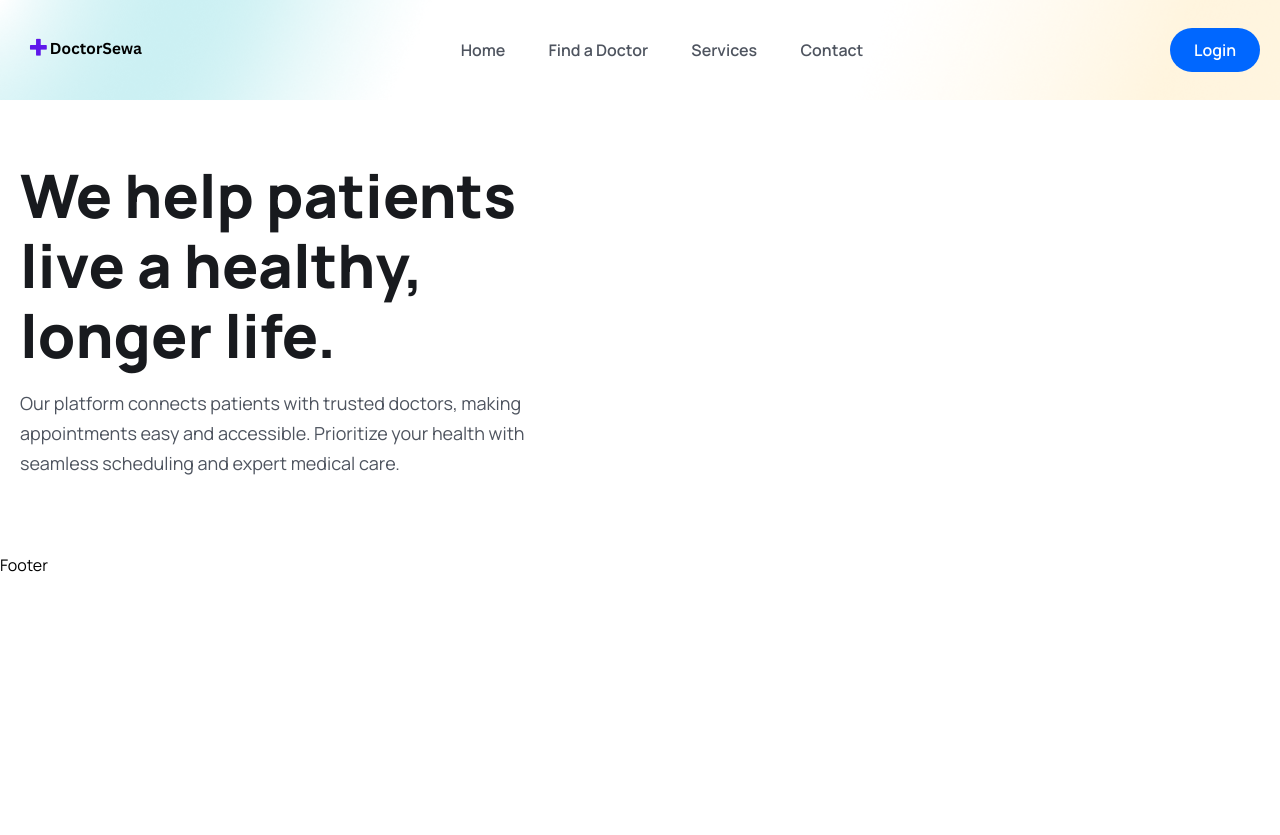
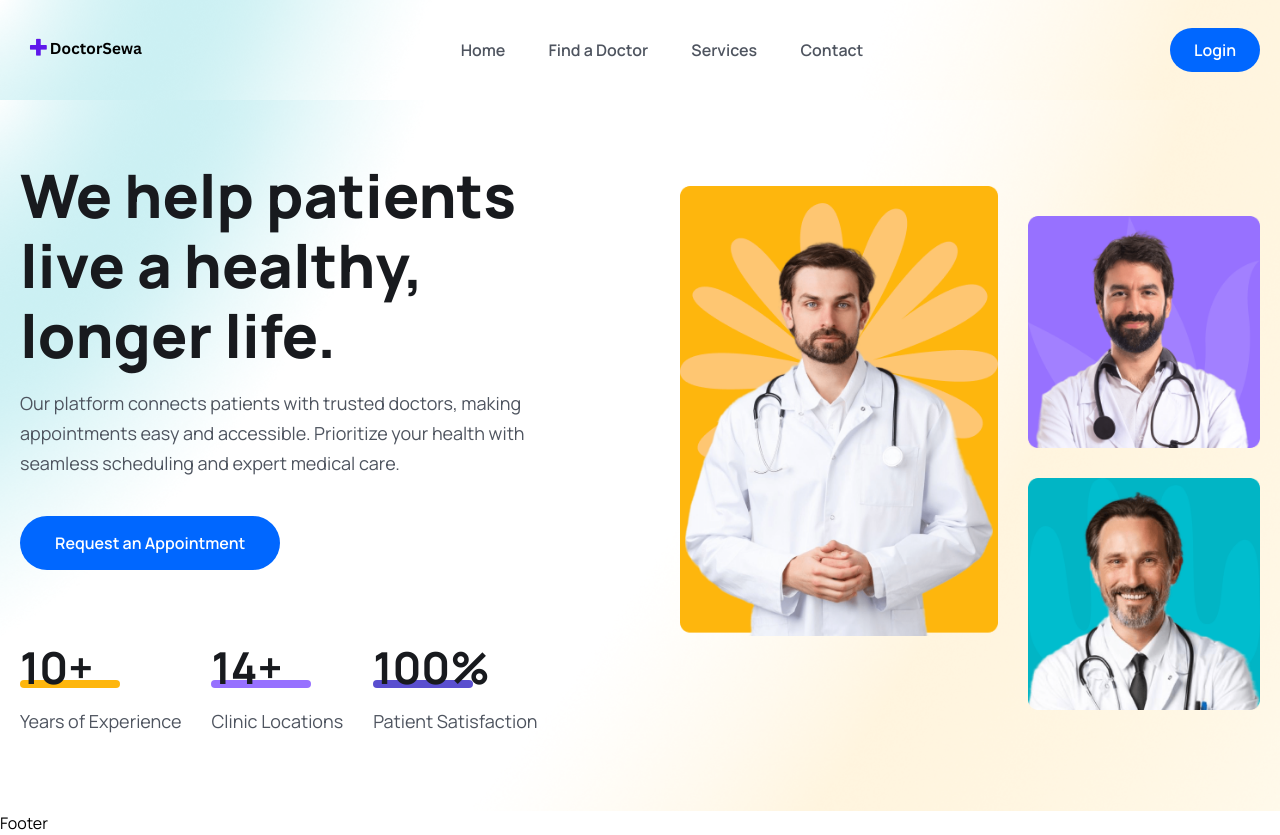
Before and after one commit to tmgnisc/Doctor-Appointment-Booking-MERN-, a React (Vite) app in the folder frontend/: page / in a window 1280 px wide. Before the commit the page ends 800 px from the top, so only its background shows below. Built offline with nearby package versions, Linux system fonts and the light colour scheme.

Commit message:
completed hero section

```diff
--- a/frontend/src/index.css
+++ b/frontend/src/index.css
@@ -27,6 +27,10 @@
   .header {
     @apply bg-[url('./assets/images/abc.png')] bg-no-repeat bg-center bg-cover w-full h-[100px] leading-[100px];
   }
+
+  .hero_section{
+    @apply bg-[url('./assets/images/hero-bg.png')] bg-no-repeat bg-center bg-cover;
+  }
 }
 
 @media only screen and (max-width: 1024px) {
--- a/frontend/src/pages/Home.jsx
+++ b/frontend/src/pages/Home.jsx
@@ -1,4 +1,7 @@
 import React from "react";
+import heroImg01 from "../assets/images/hero-img01.png"
+import heroImg02 from "../assets/images/hero-img02.png"
+import heroImg03 from "../assets/images/hero-img03.png"
 
 const Home = () => {
   return (
@@ -14,9 +17,51 @@ const Home = () => {
                 </h1>
 
                 <p className="text_para">
-                Our platform connects patients with trusted doctors, making appointments easy and accessible. Prioritize your health with seamless scheduling and expert medical care.
+                  Our platform connects patients with trusted doctors, making
+                  appointments easy and accessible. Prioritize your health with
+                  seamless scheduling and expert medical care.
                 </p>
+                <button className="btn">Request an Appointment</button>
               </div>
+
+              {/* hero coutner */}
+              <div className="mt-[30px] lg:mt-[70px] flex flex-col lg:flex-row lg:items-center gap-5 lg:gap-[30px]">
+                <div>
+                  <h2 className="text-[36px] leading-[56px] lg:text-[44px] lg:leading-[54px] font-[700] text-headingColor">
+                    10+
+                  </h2>
+                  <span className="w-[100px] h-2 bg-yellowColor rounded-full block mt-[-14px]"></span>
+                  <p className="text_para">Years of Experience</p>
+                </div>
+
+                <div>
+                  <h2 className="text-[36px] leading-[56px] lg:text-[44px] lg:leading-[54px] font-[700] text-headingColor">
+                    14+
+                  </h2>
+                  <span className="w-[100px] h-2 bg-purpleColor rounded-full block mt-[-14px]"></span>
+                  <p className="text_para">Clinic Locations</p>
+                </div>
+
+                <div>
+                  <h2 className="text-[36px] leading-[56px] lg:text-[44px] lg:leading-[54px] font-[700] text-headingColor">
+                    100%
+                  </h2>
+                  <span className="w-[100px] h-2 bg-irisBlueColor rounded-full block mt-[-14px]"></span>
+                  <p className="text_para">Patient Satisfaction</p>
+                </div>
+              </div>
+            </div>
+
+            {/* hero content */}
+            <div className="flex gap-[30px] justify-end">
+              <div>
+                <img className="w-full" src={heroImg01} alt="hero img" />
+              </div>
+              <div className="mt-[30px]">
+                <img src={heroImg02} alt="hero img" className="w-full mb-[30px]" />
+                <img src={heroImg03} alt="heroimg03" className="w-full" />
+              </div>
+
             </div>
           </div>
         </div>
--- a/frontend/tailwind.config.js
+++ b/frontend/tailwind.config.js
@@ -8,6 +8,7 @@ export default {
         yellowColor: "#FEB60D",
         purpleColor: "#9771ff",
         headingColor: "#181A1E",
+        irisBlueColor: '#5A4FCF',
         textColor: "#4E545F",
       },
       boxShadow:{
```
